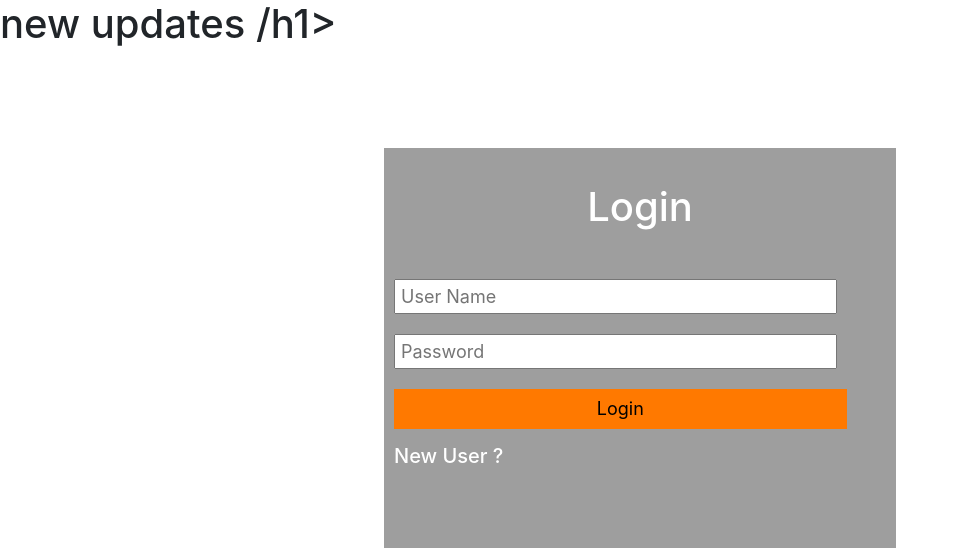
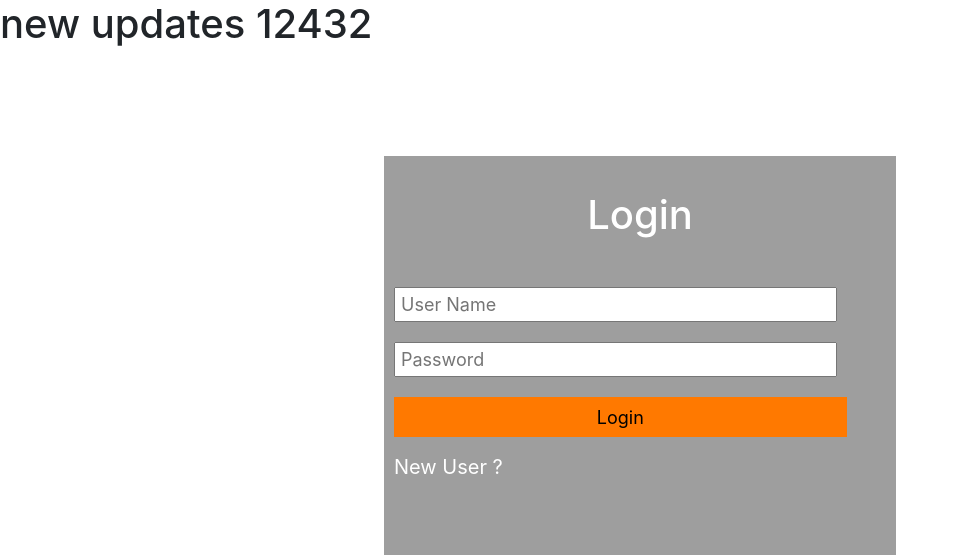
Before and after one commit to anilprajapati22/CovidPlazmaBank, a Django app: page /accounts/login/ in a window 1280 px wide. Shown: the part 72-627 px from the top of the page, without its empty margins (0-957 px from the left). Run offline with Django 3.2, Linux system fonts and the light colour scheme; some libraries are stand-ins or nearby versions.

Commit message:
123456789

```diff
--- a/templates/registration/login.html
+++ b/templates/registration/login.html
@@ -3,7 +3,7 @@
 {% block title %}Login{% endblock %}
 
 {% block content %}
-<h1>new updates /h1>
+<h1>new updates 12432</h1>
 <form method="post">
   {% csrf_token %}
     <div class="loginfrm1">
```
